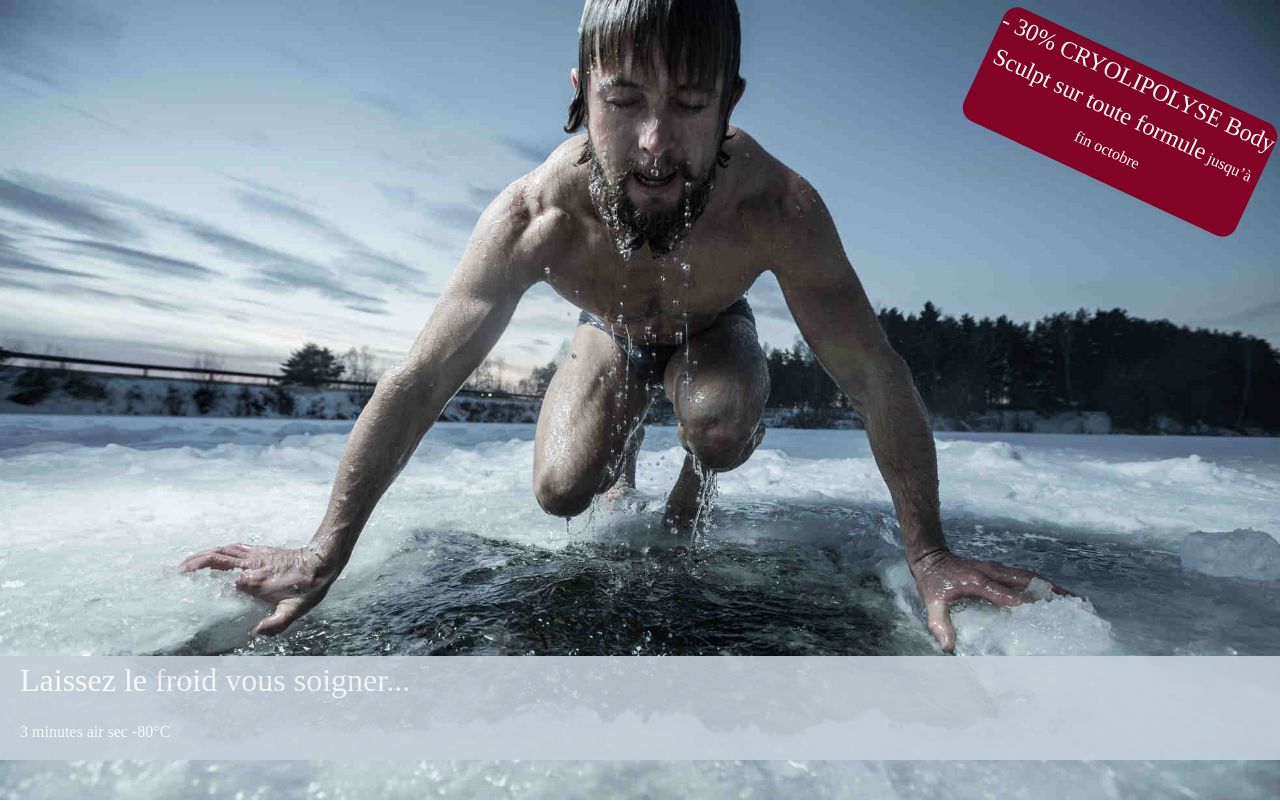
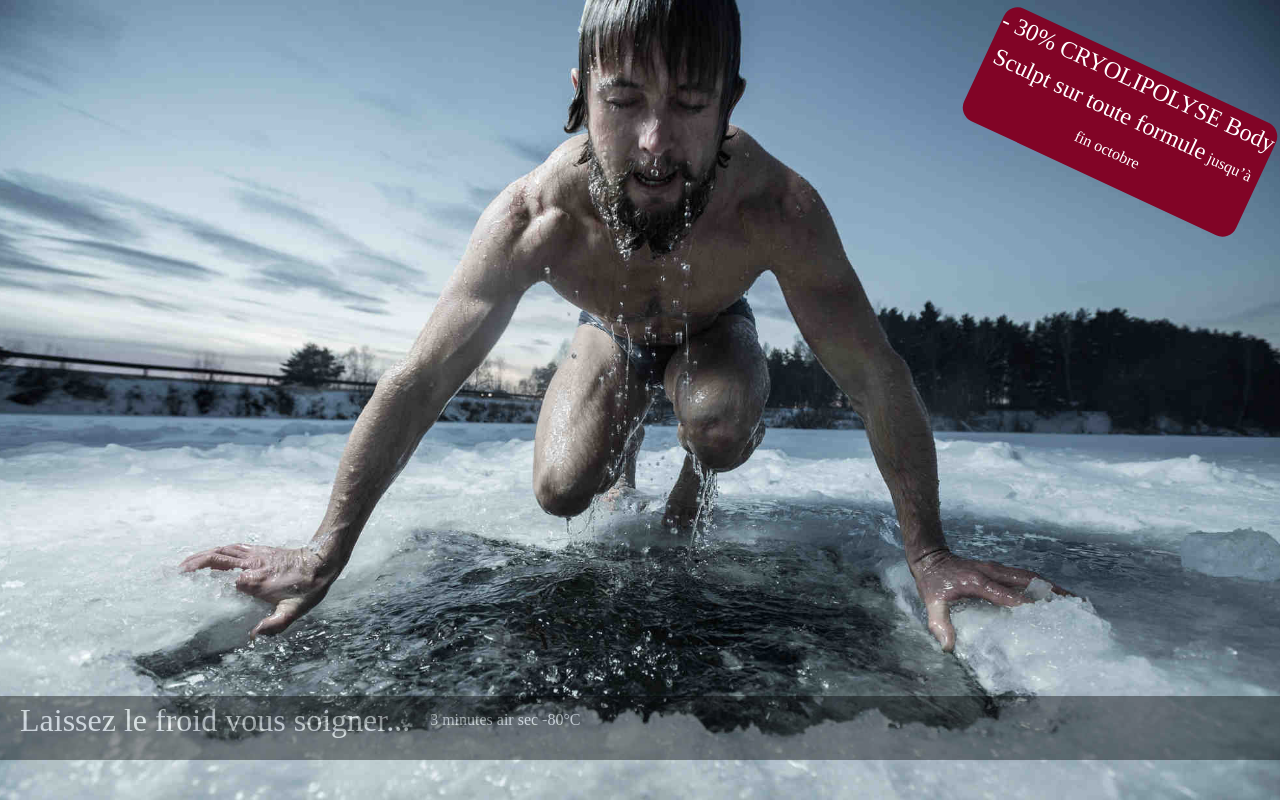
Before and after one commit to Christophe-miw/2020_eval, a plain HTML site: page index.html in a window 1280 px wide. Shown: the top 801 px of the page. Drawn offline with Linux system fonts and the light colour scheme; a script that the page names is missing; a web font is replaced by a local one.

Commit message:
nettoyage du css

```diff
--- a/css/scss/style.scss
+++ b/css/scss/style.scss
@@ -1,7 +1,8 @@
+/*Declaration des couleurs*/
 $rouge: #810426;
 $white: #FFFFFF;
-$grey: #C5CFD9;
 $blue: #004352;
+/*FIN Declaration des couleurs*/
 
 /*Declaration des polices*/
 @font-face {
@@ -13,6 +14,7 @@ $blue: #004352;
   font-family: "Gotham";
   src: url("../fonts/GothamHTF-Book.woff2") format("woff2");
 }
+
 /*FIN Declaration des polices*/
 
 /*CSS du header*/
@@ -22,7 +24,6 @@ header {
   -webkit-background-size: cover;
   -moz-background-size: cover;
   -o-background-size: cover;
-  //background-size: cover;
   background-repeat: no-repeat;
   background-position: top center;
   height: 800px;
@@ -43,8 +44,11 @@ header {
   }
 
   .encadre_header {
-    background-color: $grey;
-    opacity: 90%;
+    display: flex;
+    flex-direction: column;
+    background-color: darken($blue, 20%);
+    opacity: 40%;
+
     width: 100%;
     color: $white;
     margin-bottom: 40px;
@@ -83,6 +87,7 @@ header {
   flex-direction: column;
   justify-content: center;
   margin: 0 auto;
+
   .logo {
     display: flex;
     flex-direction: row;
@@ -101,6 +106,7 @@ header {
 
 .logo {
   margin-bottom: 50px;
+  align-items: center;
 
   img {
     width: 45%;
@@ -109,7 +115,6 @@ header {
   }
 
   button {
-    align-items: center;
     width: 45%;
     height: 100px;
     background-color: $white;
@@ -143,9 +148,11 @@ header {
   display: flex;
   flex-direction: column;
   justify-content: center;
+
   .card {
     width: 66%;
     margin: 0 auto;
+
     h3 {
       text-align: center;
       font-family: Gotham;
@@ -160,20 +167,21 @@ header {
 }
 
 
-
 /*FIN CSS corps de la page*/
 
 /*CSS Tablette*/
 @media screen and (min-width: 480px) {
-  .container{
+  .container {
     width: 100%;
   }
-  .logo{
+  .logo {
     justify-content: space-between;
-    img{
+
+    img {
       width: 33%;
     }
-    button{
+
+    button {
       width: 33%;
     }
   }
@@ -181,7 +189,8 @@ header {
   .container_card {
     flex-direction: row;
     flex-wrap: wrap;
-    .card{
+
+    .card {
       width: 40%;
       margin: 5%;
     }
@@ -193,13 +202,19 @@ header {
 
 /*CSS Desktop*/
 @media screen and (min-width: 768px) {
+  header .encadre_header {
+    flex-direction: row;
+    align-items: center;
+  }
   .container {
     width: 80%;
-      .card{
-        width: 25%;
-        margin: 50px;
-      }
-    .ice_experience{
+
+    .card {
+      width: 25%;
+      margin: 50px;
+    }
+
+    .ice_experience {
       justify-content: flex-end;
     }
   }
```
Also changed, not shown: css/style.css, 1 other file.
